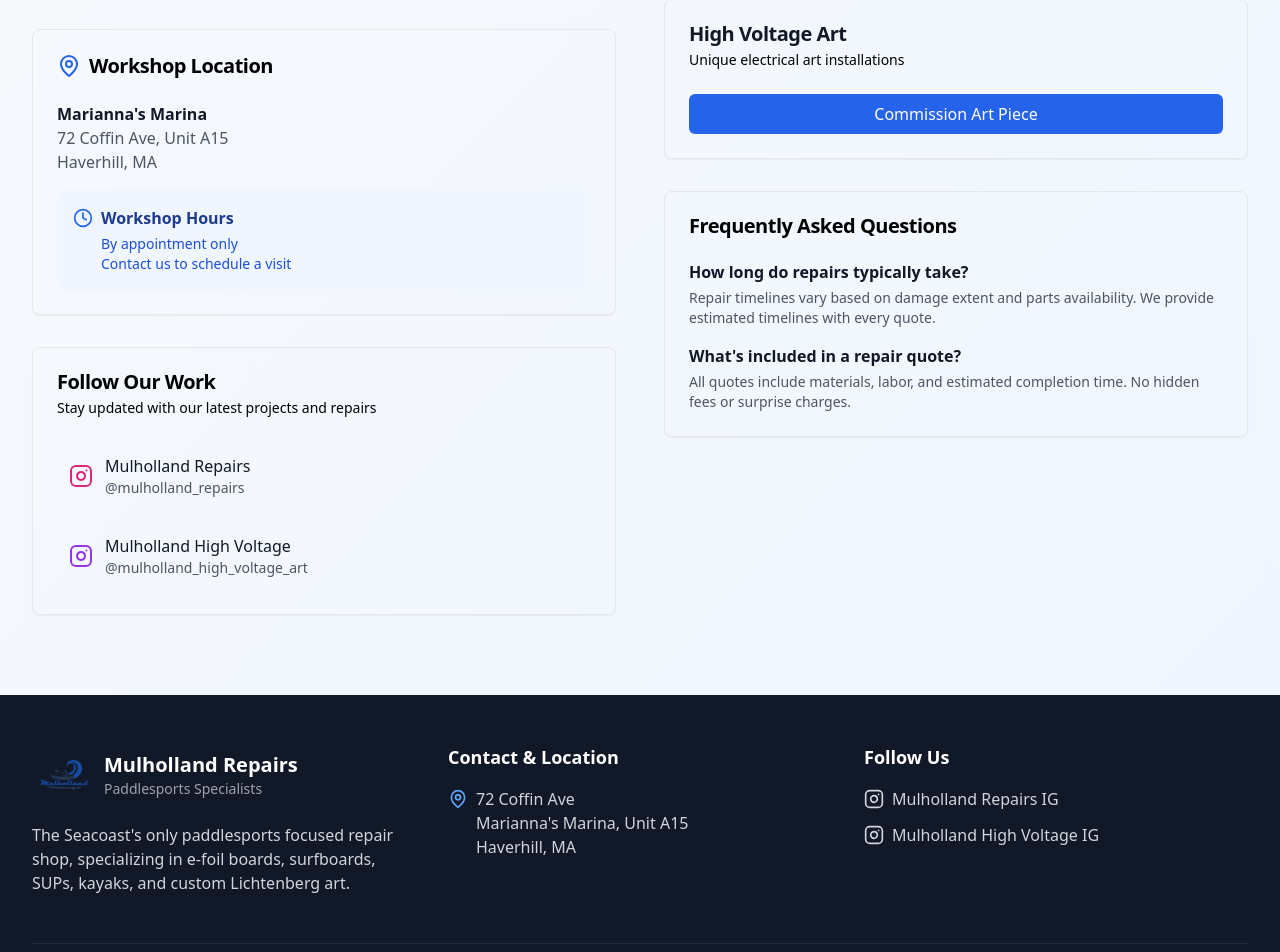
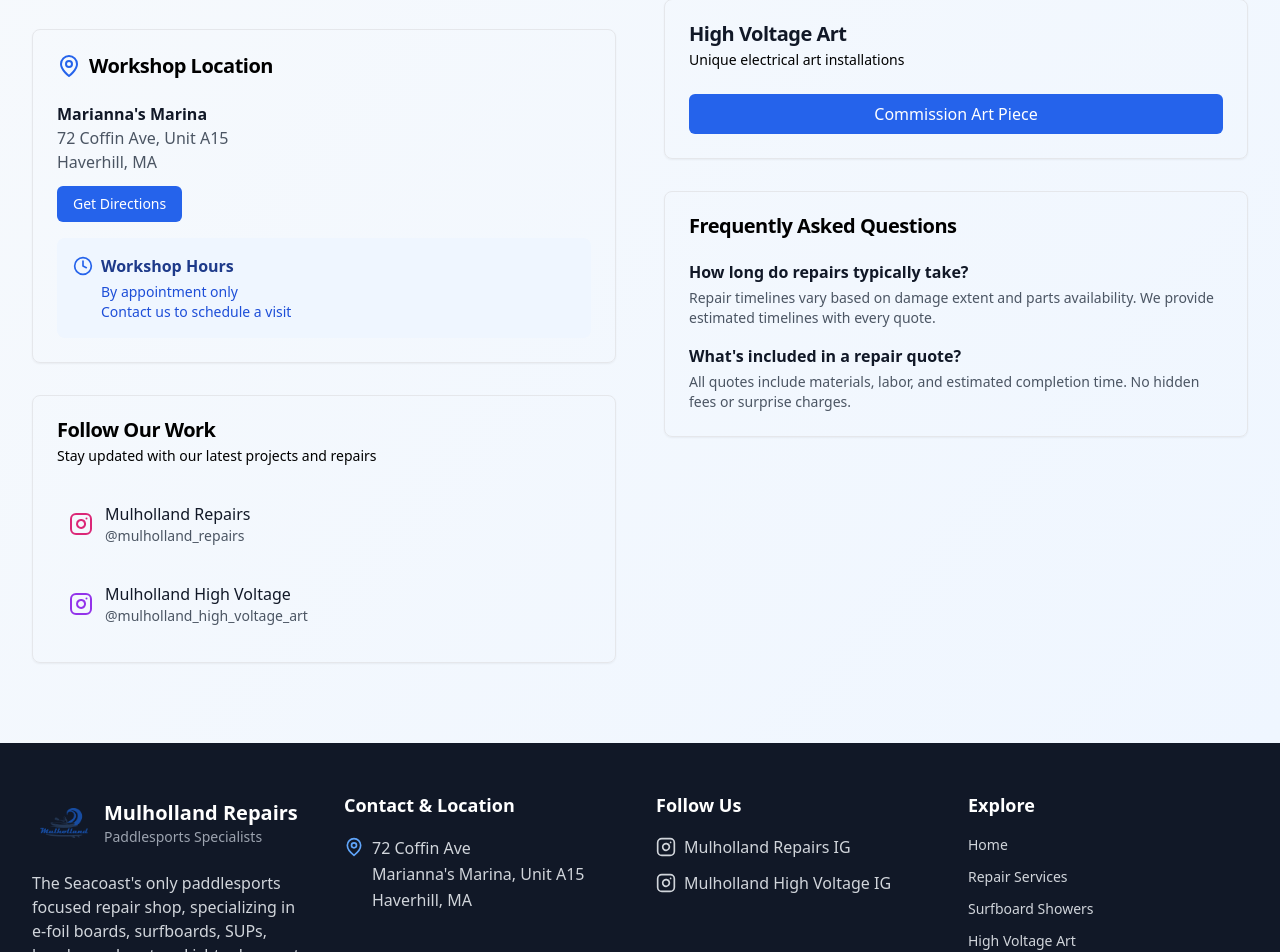
Before and after one commit to blop5521/mulholland-repairs-backend, a React (Vite) app: page /contact in a window 1280 px wide. Shown: the part 746-1698 px from the top of the page. Built offline with nearby package versions, Linux system fonts and the light colour scheme.

Commit message:
tracking handlers

```diff
--- a/src/App.jsx
+++ b/src/App.jsx
@@ -1,6 +1,8 @@
 import { BrowserRouter as Router, Routes, Route } from 'react-router-dom'
 import { Navigation } from './components/Navigation'
 import { Footer } from './components/Footer'
+import { ScrollToTop } from './components/ScrollToTop'
+import { AnalyticsEvents } from './components/AnalyticsEvents'
 import { HomePage } from './pages/HomePage'
 import { RepairPage } from './pages/RepairPage'
 import { SurfboardShowersPage } from './pages/SurfboardShowersPage'
@@ -13,6 +15,8 @@
   return (
     <Router>
       <div className="min-h-screen bg-gradient-to-br from-slate-50 to-blue-50">
+        <ScrollToTop />
+        <AnalyticsEvents />
         <Navigation />
         <main>
           <Routes>
--- /dev/null
+++ b/src/components/AnalyticsEvents.jsx
@@ -0,0 +1,153 @@
+import { useEffect } from 'react'
+
+export function AnalyticsEvents() {
+  useEffect(() => {
+    window.dataLayer = window.dataLayer || []
+
+    const trackClick = (eventName, eventData) => {
+      window.dataLayer.push({
+        event: eventName,
+        page_location: window.location.pathname,
+        timestamp: new Date().toISOString(),
+        ...eventData
+      })
+    }
+
+    const getButtonLocation = (element) => {
+      const rect = element.getBoundingClientRect()
+      const scrollTop = window.pageYOffset || document.documentElement.scrollTop
+      const elementTop = rect.top + scrollTop
+      const pageHeight = document.documentElement.scrollHeight
+
+      if (elementTop < pageHeight * 0.3) return 'top'
+      if (elementTop < pageHeight * 0.7) return 'middle'
+      return 'bottom'
+    }
+
+    const handleClick = (event) => {
+      const target = event.target.closest('a')
+      if (!target) return
+
+      const href = target.getAttribute('href') || ''
+      const text = target.textContent.trim()
+      const normalizedText = text.toLowerCase()
+      const analyticsTag = target.dataset.analytics || ''
+
+      if (href.includes('google.com/maps')) {
+        let locationType = 'general'
+
+        if (analyticsTag === 'footer-address') {
+          locationType = 'footer_address'
+        } else if (analyticsTag === 'contact-address') {
+          locationType = 'contact_address'
+        } else if (analyticsTag === 'contact-directions-button') {
+          locationType = 'contact_directions_button'
+        }
+
+        trackClick('location_directions_click', {
+          location_type: locationType,
+          link_text: text,
+          destination: href
+        })
+        return
+      }
+
+      if (
+        normalizedText.includes('repair quote') ||
+        (href === '/repair' && normalizedText.includes('quote'))
+      ) {
+        trackClick('cta_click', {
+          cta_type: 'repair_quote',
+          button_text: text,
+          button_location: getButtonLocation(target)
+        })
+        return
+      }
+
+      if (
+        (normalizedText.includes('contact') || normalizedText.includes('get in touch')) &&
+        href === '/contact'
+      ) {
+        trackClick('cta_click', {
+          cta_type: 'contact',
+          button_text: text,
+          button_location: getButtonLocation(target)
+        })
+        return
+      }
+
+      if (target.closest('nav')) {
+        trackClick('nav_click', {
+          nav_item: text,
+          destination: href
+        })
+        return
+      }
+
+      if (normalizedText === 'learn more') {
+        const serviceMap = {
+          '/repair': 'repair_services',
+          '/surfboard-showers': 'surfboard_showers',
+          '/high-voltage-art': 'high_voltage_art',
+          '/about': 'about'
+        }
+
+        trackClick('service_interest', {
+          service_type: serviceMap[href] || 'unknown',
+          link_text: text,
+          destination: href
+        })
+        return
+      }
+
+      if (href.includes('paddleboston.com') || href.includes('paddlelincoln.com')) {
+        trackClick('partner_link_click', {
+          partner_name: href.includes('paddleboston') ? 'Paddle Boston' : 'Lincoln Canoe & Kayak',
+          destination: href
+        })
+        return
+      }
+
+      if (href.includes('instagram.com')) {
+        trackClick('social_click', {
+          platform: 'instagram',
+          account_type: href.includes('mulholland_high_voltage_art')
+            ? 'high_voltage_art'
+            : 'main',
+          destination: href
+        })
+        return
+      }
+
+      if (target.closest('a[href="/"]') && target.querySelector('img')) {
+        trackClick('logo_click', {
+          logo_location: target.closest('header') ? 'header' : 'footer'
+        })
+        return
+      }
+
+      if (href.startsWith('tel:')) {
+        trackClick('phone_click', {
+          phone_number: href.replace('tel:', ''),
+          link_text: text
+        })
+        return
+      }
+
+      if (href.startsWith('mailto:')) {
+        trackClick('email_click', {
+          email_address: href.replace('mailto:', ''),
+          link_text: text
+        })
+      }
+    }
+
+    document.addEventListener('click', handleClick)
+
+    return () => {
+      document.removeEventListener('click', handleClick)
+    }
+  }, [])
+
+  return null
+}
--- a/src/components/Footer.jsx
+++ b/src/components/Footer.jsx
@@ -1,10 +1,20 @@
-import { MapPin, Instagram, Facebook } from 'lucide-react'
+import { MapPin, Instagram } from 'lucide-react'
+import { Link } from 'react-router-dom'
 
 export function Footer() {
+  const navItems = [
+    { path: '/', label: 'Home' },
+    { path: '/repair', label: 'Repair Services' },
+    { path: '/surfboard-showers', label: 'Surfboard Showers' },
+    { path: '/high-voltage-art', label: 'High Voltage Art' },
+    { path: '/about', label: 'About' },
+    { path: '/contact', label: 'Contact' }
+  ]
+
   return (
     <footer className="bg-gray-900 text-white">
       <div className="max-w-7xl mx-auto px-4 sm:px-6 lg:px-8 py-12">
-        <div className="grid grid-cols-1 md:grid-cols-3 gap-8">
+        <div className="grid grid-cols-1 md:grid-cols-4 gap-8">
           {/* Company Info */}
           <div>
             <div className="flex items-center space-x-2 mb-4">
@@ -32,11 +42,17 @@
             <div className="space-y-3">
               <div className="flex items-start space-x-2">
                 <MapPin className="h-5 w-5 text-blue-400 mt-0.5 flex-shrink-0" />
-                <div className="text-gray-300">
-                  <div>72 Coffin Ave</div>
-                  <div>Marianna's Marina, Unit A15</div>
-                  <div>Haverhill, MA</div>
-                </div>
+                <a
+                  href="https://www.google.com/maps/dir/?api=1&destination=72+Coffin+Ave,+Haverhill,+MA"
+                  target="_blank"
+                  rel="noopener noreferrer"
+                  data-analytics="footer-address"
+                  className="text-gray-300 hover:text-blue-400 transition-colors leading-relaxed"
+                >
+                  <span className="block">72 Coffin Ave</span>
+                  <span className="block">Marianna's Marina, Unit A15</span>
+                  <span className="block">Haverhill, MA</span>
+                </a>
               </div>
             </div>
           </div>
@@ -65,6 +81,22 @@
               </a>
             </div>
           </div>
+
+          {/* Navigation */}
+          <div>
+            <h3 className="font-semibold text-lg mb-4">Explore</h3>
+            <nav className="space-y-3">
+              {navItems.map((item) => (
+                <Link
+                  key={item.path}
+                  to={item.path}
+                  className="block text-gray-300 hover:text-blue-400 transition-colors text-sm"
+                >
+                  {item.label}
+                </Link>
+              ))}
+            </nav>
+          </div>
         </div>
 
         <div className="border-t border-gray-800 mt-8 pt-8 text-center text-gray-400">
--- /dev/null
+++ b/src/components/ScrollToTop.jsx
@@ -0,0 +1,12 @@
+import { useEffect } from 'react'
+import { useLocation } from 'react-router-dom'
+
+export function ScrollToTop() {
+  const { pathname } = useLocation()
+
+  useEffect(() => {
+    window.scrollTo(0, 0)
+  }, [pathname])
+
+  return null
+}
--- a/src/pages/ContactPage.jsx
+++ b/src/pages/ContactPage.jsx
@@ -103,9 +103,28 @@
               <CardContent>
                 <div className="space-y-4">
                   <div>
-                    <p className="font-semibold text-gray-900">Marianna's Marina</p>
-                    <p className="text-gray-600">72 Coffin Ave, Unit A15</p>
-                    <p className="text-gray-600">Haverhill, MA</p>
+                    <a
+                      href="https://www.google.com/maps/dir/?api=1&destination=72+Coffin+Ave,+Haverhill,+MA"
+                      target="_blank"
+                      rel="noopener noreferrer"
+                      className="text-left text-gray-600 hover:text-blue-600 transition-colors"
+                      data-analytics="contact-address"
+                    >
+                      <span className="block font-semibold text-gray-900">Marianna's Marina</span>
+                      <span className="block">72 Coffin Ave, Unit A15</span>
+                      <span className="block">Haverhill, MA</span>
+                    </a>
+                    <div className="mt-3">
+                      <a
+                        href="https://www.google.com/maps/dir/?api=1&destination=72+Coffin+Ave,+Haverhill,+MA"
+                        target="_blank"
+                        rel="noopener noreferrer"
+                        className="inline-flex items-center px-4 py-2 bg-blue-600 text-white text-sm font-medium rounded-md hover:bg-blue-700 transition-colors"
+                        data-analytics="contact-directions-button"
+                      >
+                        Get Directions
+                      </a>
+                    </div>
                   </div>
                   <div className="bg-blue-50 rounded-lg p-4">
                     <div className="flex items-start space-x-2">
```
